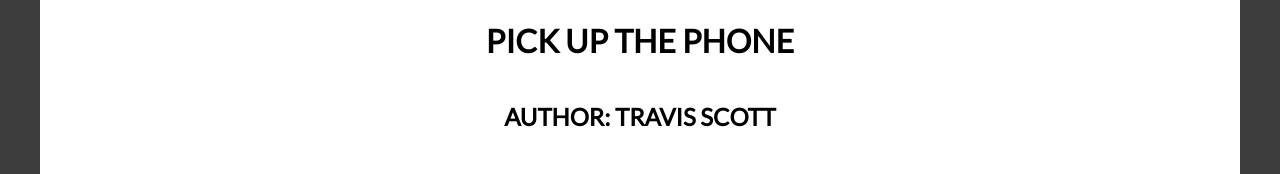
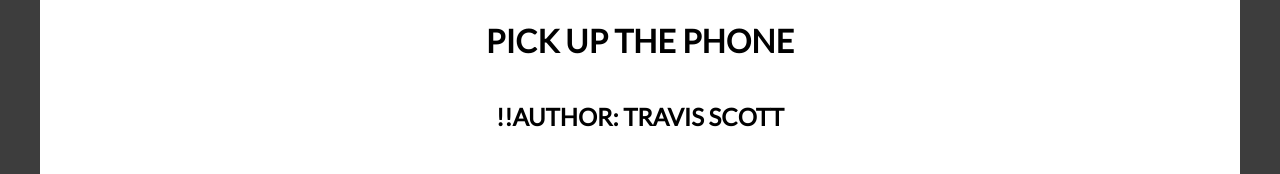
Before and after one commit to cygp/nauka-gita-3, a plain HTML site: page index.html in a window 1280 px wide. Shown: the top 174 px of the page. Drawn offline with Linux system fonts and the light colour scheme.

Commit message:
Update index.html

```diff
--- a/index.html
+++ b/index.html
@@ -8,7 +8,7 @@
 <body class="rwd">
 	<div class="container">
 		<h1 class="bg">Pick Up the Phone</h1>
-		<h2 class="bgd">Author: Travis Scott</h2>
+		<h2 class="bgd">!!Author: Travis Scott</h2>
 		<div class="verse">
 			<p>I pour a four up<br>
 			I call your hoe up<br>
```
